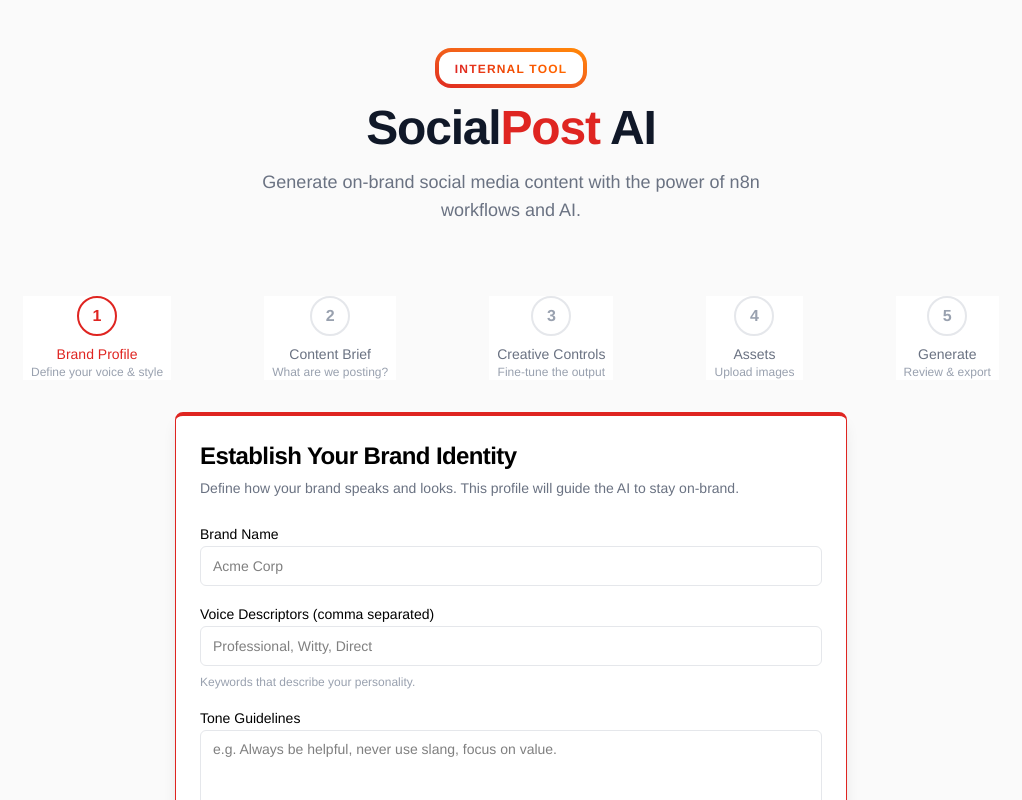
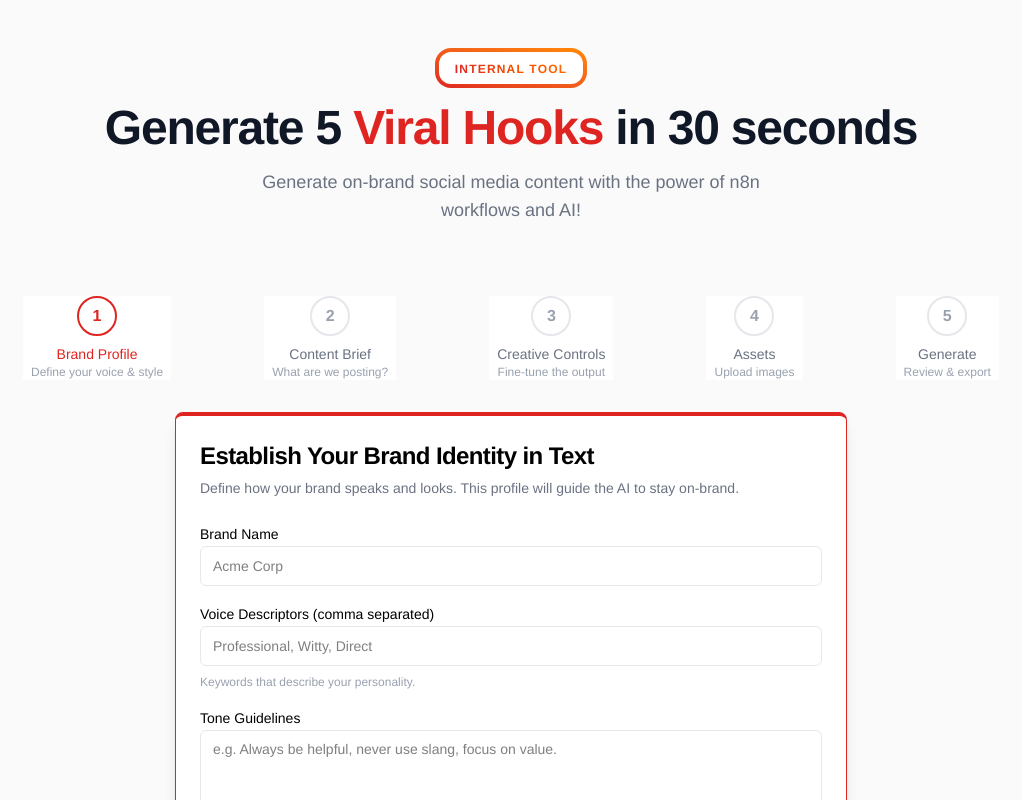
Before and after one commit to sputnik57/sm_post, a Next.js app in the folder web/: page / in a window 1280 px wide. Shown: the top 800 px of the page, without its empty margins (129-1151 px from the left). Built offline with nearby package versions, Linux system fonts and the light colour scheme.

Commit message:
copy update

```diff
--- a/web/src/app/page.tsx
+++ b/web/src/app/page.tsx
@@ -15,10 +15,10 @@ export default function Home() {
             </div>
           </div>
           <h1 className="text-5xl font-black tracking-tight text-gray-900">
-            Social<span className="text-brand-red">Post</span> AI
+            Generate 5 <span className="text-brand-red">Viral Hooks</span> in 30 seconds
           </h1>
           <p className="text-lg text-gray-500 max-w-xl mx-auto">
-            Generate on-brand social media content with the power of n8n workflows and AI.
+            Generate on-brand social media content with the power of n8n workflows and AI!
           </p>
         </header>
 
--- a/web/src/components/wizard/Step1BrandProfile.tsx
+++ b/web/src/components/wizard/Step1BrandProfile.tsx
@@ -69,7 +69,7 @@ export default function Step1BrandProfile() {
         <Card className="w-full max-w-2xl mx-auto shadow-lg border-t-4 border-brand-red">
             <CardHeader>
                 <CardTitle className="text-2xl font-bold flex items-center gap-2">
-                    Establish Your Brand Identity
+                    Establish Your Brand Identity in Text
                 </CardTitle>
                 <CardDescription>
                     Define how your brand speaks and looks. This profile will guide the AI to stay on-brand.
```
Also changed, not shown: 1 other file (tests, documents, lock files or other folders).
